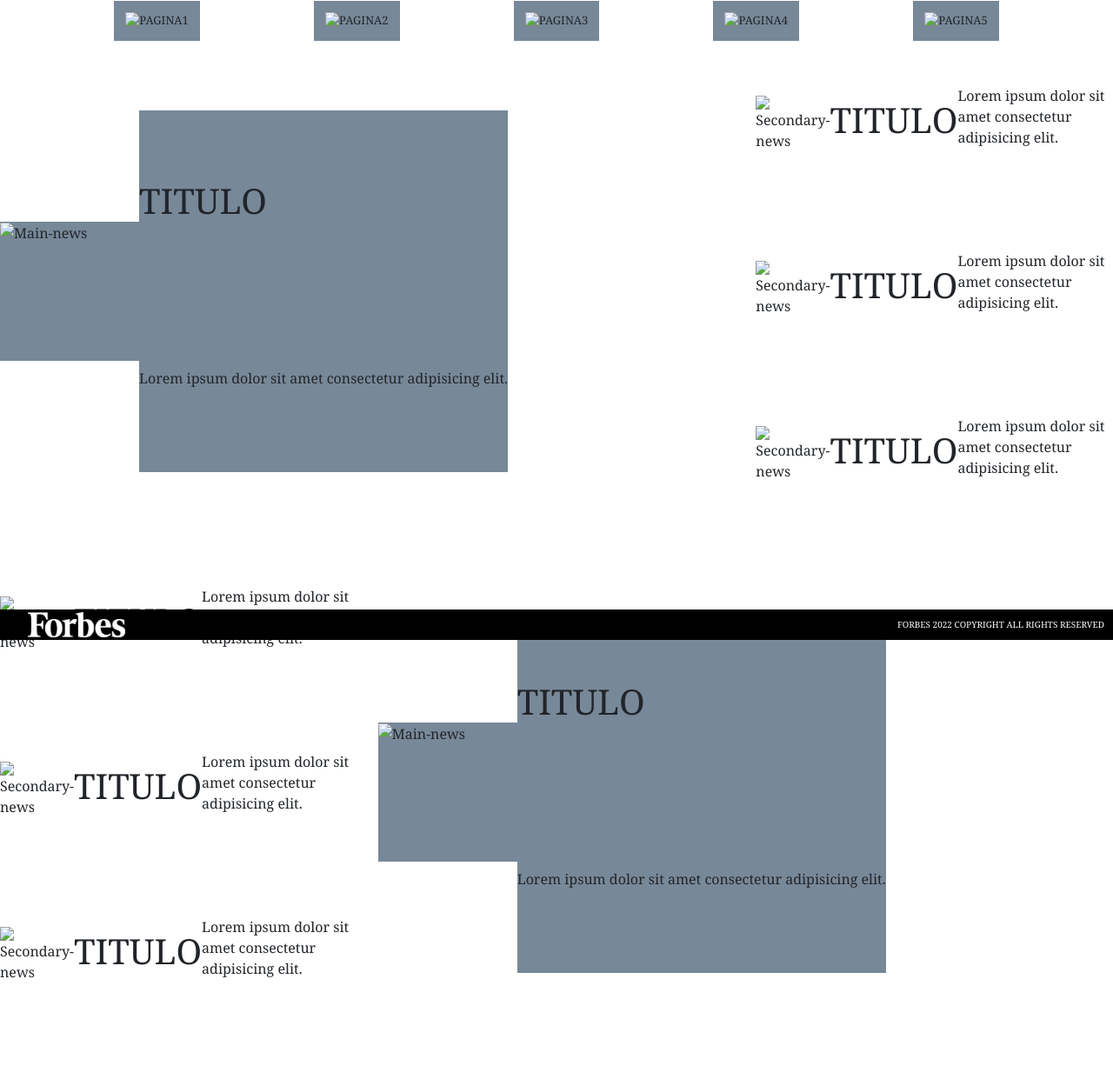
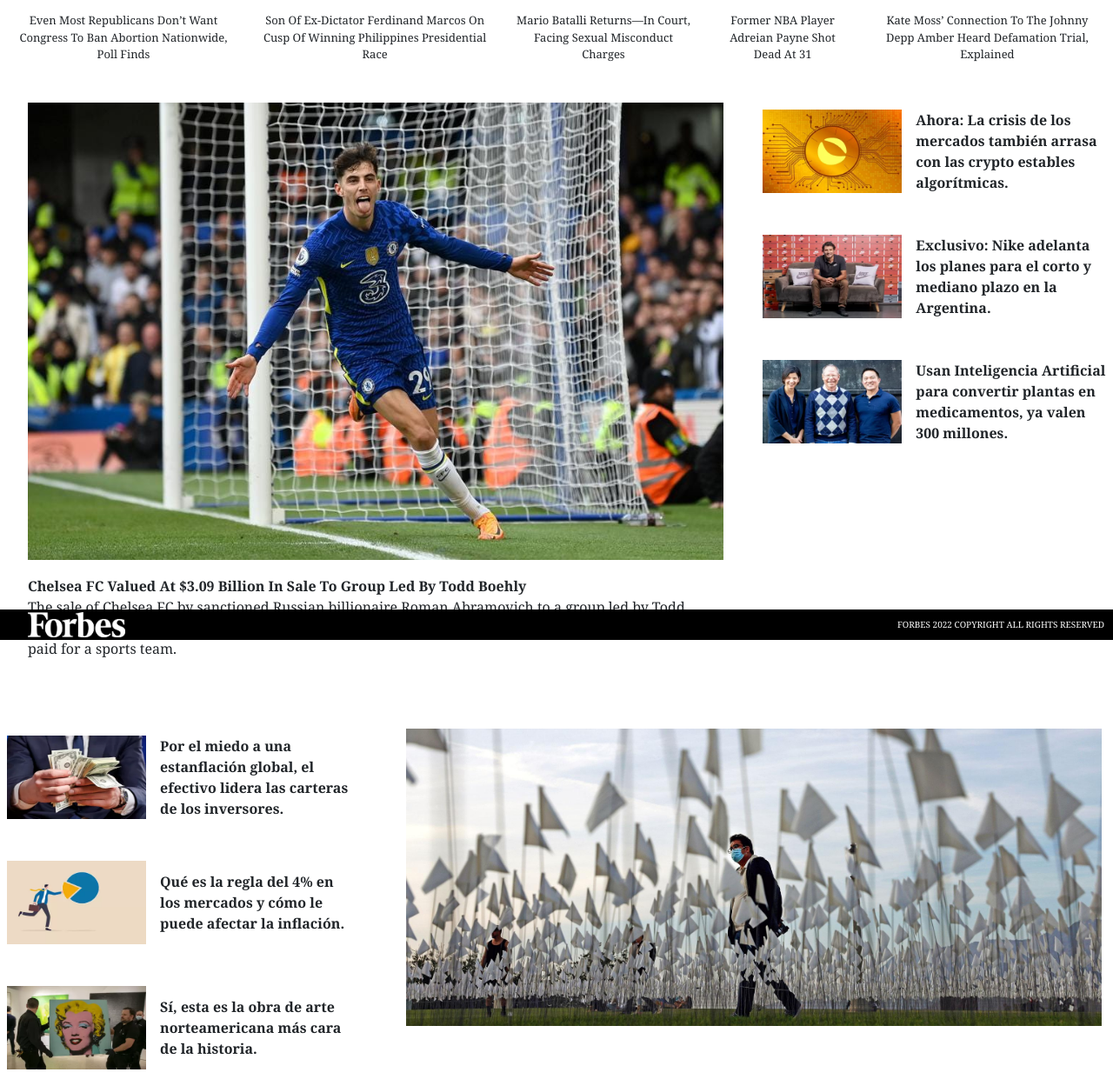
Before and after one commit to lezicae/FORBESMAGAZINE-PONTLEZICA, a website: page index.html in a window 1280 px wide. Shown: the part 64-1305 px from the top of the page at 87% size. Drawn offline with nearby package versions, Linux system fonts and the light colour scheme.

Commit message:
Added content on homepage + minor updates

```diff
--- a/SASS/Misc/_normalize.scss
+++ b/SASS/Misc/_normalize.scss
@@ -2,7 +2,7 @@
 * {
     margin: 0;
     padding: 0;
-    box-sizing: border-box;
+    box-sizing:content-box;
 }
 
 html{
--- a/SASS/Views/_MY-PROFILE.scss
+++ b/SASS/Views/_MY-PROFILE.scss
@@ -22,13 +22,18 @@
 
 .MYPROFILEGRIDS{
     &--SUMMARY{
+        width: 70%;
         display: flex;
         flex-direction: row;
-        justify-content: space-around;
+        justify-content: flex-start;
         align-items: center;
         grid-column: 1 / 5;
         grid-row: 1 / 2;
         border-bottom: 1px solid black;
+        & img{
+            height: 3em;
+            width: 3em;
+        }
         & div{
             display: flex;
             flex-direction: column;
--- a/SASS/Views/_index.scss
+++ b/SASS/Views/_index.scss
@@ -14,12 +14,18 @@
     justify-content: space-evenly;
     width: 100%;
     & div{
-        background-color: lightslategray;
+        font-size: smaller;
         padding: 1em;
         display: flex;
         flex-direction: column;
         text-align: center;
         justify-content: space-between;
+        &:hover{
+            color: grey;
+            text-decoration: underline grey;
+            border-left: solid 1px grey;
+            border-right: solid 1px grey;
+        }
     }
 }
 
@@ -27,31 +33,43 @@
 .main__article{
     &__primary{
         display: flex;
-        flex-direction: row;
-        align-items: center;
-        height: 100%;
+        flex-direction: column;
+        align-items: baseline;
+        justify-items: center;
         width: 100%;
+        padding: 2em;
         &--image {
-            width: 10em;
-            height: 10em;
+            width: 50em;
+            height: 34em;
         }
         &--content{
             display: flex;
             flex-direction: column;
-        }
-        & div{
-            margin: 5em 0;
-            background-color:lightslategray;
+            & strong:hover{
+                color: grey;
+                text-decoration: underline grey;
+            }
         }
     }
     &__secondary{
         display: flex;
         flex-direction: row;
         align-items: center;
-        height: 33%;
+        margin-top: 2em;
+        & div{
+            & img{
+                width: 10em;
+                height: 6em;
+            }
+            padding:  0.5em;
+            & strong:hover{
+                color: grey;
+                text-decoration: underline grey;
+            }
+
+        }
     }
     & div{
-        background-color:lightslategray;
         height: 100%;
     }
 }
--- a/index.html
+++ b/index.html
@@ -27,24 +27,24 @@
     </header>
     <main>
         <nav class="main__index__nav col-md-12 col-sm-12">
-            <div><img src="" alt="PAGINA1"></div>
-            <div><img src="" alt="PAGINA2"></div>
-            <div><img src="" alt="PAGINA3"></div>
-            <div><img src="" alt="PAGINA4"></div>
-            <div><img src="" alt="PAGINA5"></div>
+            <div><a>Even Most Republicans Don’t Want Congress To Ban Abortion Nationwide, Poll Finds</a></div>
+            <div><a>Son Of Ex-Dictator Ferdinand Marcos On Cusp Of Winning Philippines Presidential Race</a></div>
+            <div><a>Mario Batalli Returns—In Court, Facing Sexual Misconduct Charges</a></div>
+            <div><a>Former NBA Player Adreian Payne Shot Dead At 31</a></div>
+            <div><a>Kate Moss’ Connection To The Johnny Depp Amber Heard Defamation Trial, Explained</a></div>
         </nav>
         <section class="row main__section1">
             <section class="col-md-8 col-sm-12">
                 <article class="main__article__primary">
                     <div class="main__article__primary--image">
-                        <img src="" alt="Main-news">
+                        <img src="Images/960x0.jpg" alt="Main-news">
                     </div>
                     <div class="main__article__primary--content">
                         <div>
-                            <h1>TITULO</h1>
+                            <strong>Chelsea FC Valued At $3.09 Billion In Sale To Group Led By Todd Boehly</strong>
                         </div>
                         <div>
-                            <p>Lorem ipsum dolor sit amet consectetur adipisicing elit.</p>
+                            <p>The sale of Chelsea FC by sanctioned Russian billionaire Roman Abramovich to a group led by Todd Boehly, Clearlake Capital, Mark Walter and Hansjoerg Wyss will carry the second-richest price ever paid for a sports team.</p>
                         </div>
                     </div>
                 </article>
@@ -52,35 +52,26 @@
             <section class="col-md-4 col-sm-12">
                 <article class="main__article__secondary">
                     <div>
-                        <img src="" alt="Secondary-news">
+                        <img src="Images/400x260.webp" alt="Secondary-news">
                     </div>
                     <div>
-                        <h1>TITULO</h1>
-                    </div>
-                    <div>
-                        <p>Lorem ipsum dolor sit amet consectetur adipisicing elit.</p>
+                        <strong>Ahora: La crisis de los mercados también arrasa con las crypto estables algorítmicas.</strong>
                     </div>
                 </article>
                 <article class="main__article__secondary">
                     <div>
-                        <img src="" alt="Secondary-news">
+                        <img src="Images/400x2602.webp" alt="Secondary-news">
                     </div>
                     <div>
-                        <h1>TITULO</h1>
-                    </div>
-                    <div>
-                        <p>Lorem ipsum dolor sit amet consectetur adipisicing elit.</p>
+                        <strong>Exclusivo: Nike adelanta los planes para el corto y mediano plazo en la Argentina.</strong>
                     </div>
                 </article>
                 <article class="main__article__secondary">
                     <div>
-                        <img src="" alt="Secondary-news">
+                        <img src="Images/400x2603.webp" alt="Secondary-news">
                     </div>
                     <div>
-                        <h1>TITULO</h1>
-                    </div>
-                    <div>
-                        <p>Lorem ipsum dolor sit amet consectetur adipisicing elit.</p>
+                        <strong>Usan Inteligencia Artificial para convertir plantas en medicamentos, ya valen 300 millones.</strong>
                     </div>
                 </article>
             </section>
@@ -89,14 +80,14 @@
             <section class="col-md-8 col-sm-12">
                 <article class="main__article__primary">
                     <div class="main__article__primary--image">
-                        <img src="" alt="Main-news">
+                        <img src="Images/0x0.jpg" alt="Main-news">
                     </div>
                     <div class="main__article__primary--content">
                         <div>
-                            <h1>TITULO</h1>
+                            <strong>Here Is What One Million Covid Deaths In The U.S. Looks Like</strong>
                         </div>
                         <div>
-                            <p>Lorem ipsum dolor sit amet consectetur adipisicing elit.</p>
+                            <p>According to official estimates from the CDC, Johns Hopkins University and other organizations that collect public health data, the United States is nearing the grim milestone of one million deaths from Covid-19. Since February 2020, Covid-19 has been listed as the underlying cause of death on at least 90% of these death certificates, according to the Centers for Disease Control and Prevention. This means the disease “initiated the train of events leading directly to death.” For the remainder, Covid-19 contributed to death but was not the underlying cause.</p>
                         </div>
                     </div>
                 </article>
@@ -104,35 +95,26 @@
             <section class="col-md-4 col-sm-12">
                 <article class="main__article__secondary">
                     <div>
-                        <img src="" alt="Secondary-news">
+                        <img src="Images/400x2604.webp" alt="Secondary-news">
                     </div>
                     <div>
-                        <h1>TITULO</h1>
-                    </div>
-                    <div>
-                        <p>Lorem ipsum dolor sit amet consectetur adipisicing elit.</p>
+                        <strong>Por el miedo a una estanflación global, el efectivo lidera las carteras de los inversores.</strong>
                     </div>
                 </article>
                 <article class="main__article__secondary">
                     <div>
-                        <img src="" alt="Secondary-news">
+                        <img src="Images/400x2605.webp" alt="Secondary-news">
                     </div>
                     <div>
-                        <h1>TITULO</h1>
-                    </div>
-                    <div>
-                        <p>Lorem ipsum dolor sit amet consectetur adipisicing elit.</p>
+                        <strong>Qué es la regla del 4% en los mercados y cómo le puede afectar la inflación.</strong>
                     </div>
                 </article>
                 <article class="main__article__secondary">
                     <div>
-                        <img src="" alt="Secondary-news">
+                        <img src="Images/400x2606.webp" alt="Secondary-news">
                     </div>
                     <div>
-                        <h1>TITULO</h1>
-                    </div>
-                    <div>
-                        <p>Lorem ipsum dolor sit amet consectetur adipisicing elit.</p>
+                        <strong>Sí, esta es la obra de arte norteamericana más cara de la historia.</strong>
                     </div>
                 </article>
             </section>
```
Also changed, not shown: MY-PROFILE.html (+3 -3 lines), CSS/index.css, Images/0x0.jpg (added), Images/400x260.webp (added), Images/400x2602.webp (added), Images/400x2603.webp (added), Images/400x2604.webp (added), Images/400x2605.webp (added), Images/400x2606.webp (added), Images/960x0.jpg (added).
